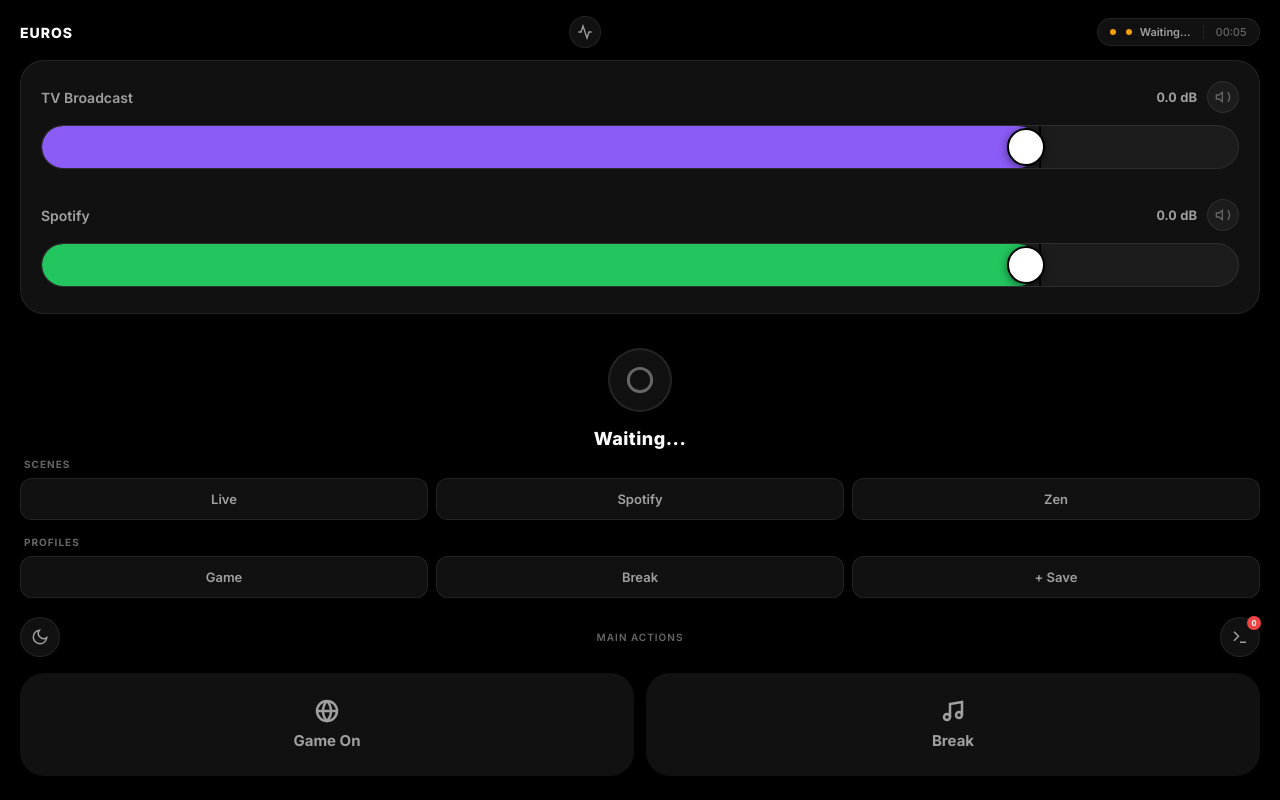
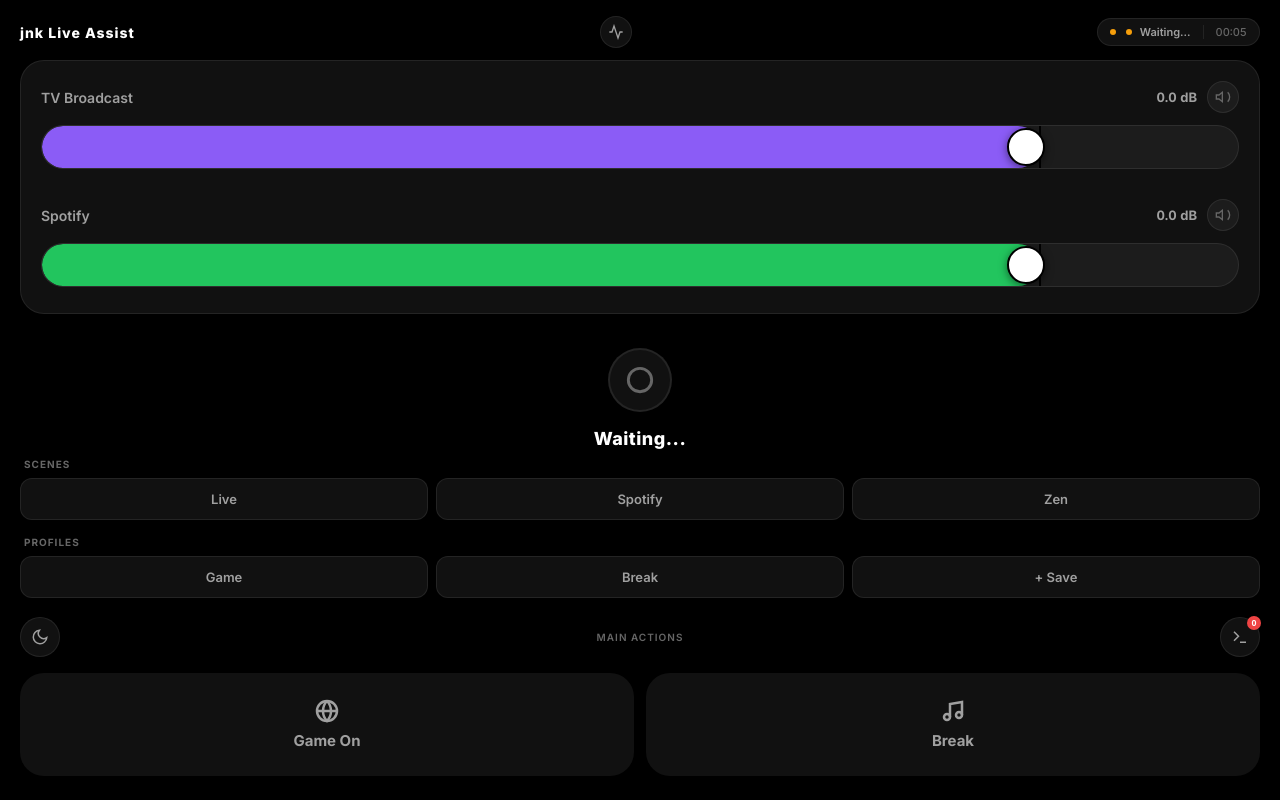
Before and after one commit to jjannix/live-assist, a website: page public/index.html in a window 1280 px wide. Drawn offline with nearby package versions, Linux system fonts and the light colour scheme; no server answers.

Commit message:
started renaming from Euro Studio to jnk Live Assist

```diff
--- a/package.json
+++ b/package.json
@@ -1,5 +1,5 @@
 {
-  "name": "euro-obs",
+  "name": "jnk-live-assist",
   "version": "1.0.0",
   "main": "index.js",
   "scripts": {
--- a/public/index.html
+++ b/public/index.html
@@ -6,7 +6,7 @@
     <meta name="apple-mobile-web-app-capable" content="yes">
     <meta name="apple-mobile-web-app-status-bar-style" content="black-translucent">
     <meta name="theme-color" content="#000000">
-    <title>Euros Studio</title>
+    <title>jnk Live Assist</title>
     <script src="/socket.io/socket.io.js"></script>
     <link rel="preconnect" href="https://fonts.googleapis.com">
     <link rel="preconnect" href="https://fonts.gstatic.com" crossorigin>
@@ -18,7 +18,7 @@
 
     <!-- Header (Status Bar) -->
     <header class="topbar">
-        <span class="logo">EUROS</span>
+        <span class="logo">jnk Live Assist</span>
         <button class="topbar-link" onclick="location.href='/dashboard.html'" aria-label="Open health dashboard" title="Health dashboard">
             <svg width="16" height="16" viewBox="0 0 24 24" fill="none" stroke="currentColor" stroke-width="2"><path d="M22 12h-4l-3 9L9 3l-3 9H2"/></svg>
         </button>
```
Also changed, not shown: public/dashboard.html (+1 -1 lines), README.md, public/app.js (line endings or trailing spaces), public/manifest.json, 1 other file.
